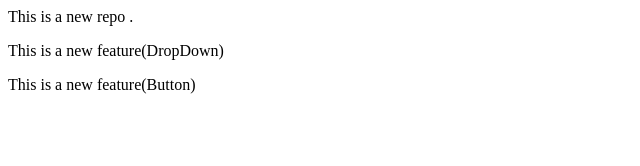
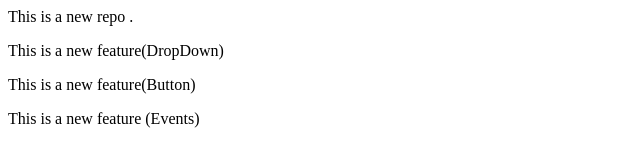
Before and after one commit to AdithyaCRLM/localrepo, a plain HTML site: page index.html in a window 1280 px wide. Shown: the whole page, without its empty margins (0-640 px from the left). Drawn offline with Linux system fonts and the light colour scheme.

Commit message:
new features

```diff
--- a/index.html
+++ b/index.html
@@ -1,3 +1,4 @@
 <p> This is a new repo . </p>
 <p> This is a new feature(DropDown)</p>
 <p>This is a new feature(Button)</p>
+<p> This is a new feature (Events)</p>
```
